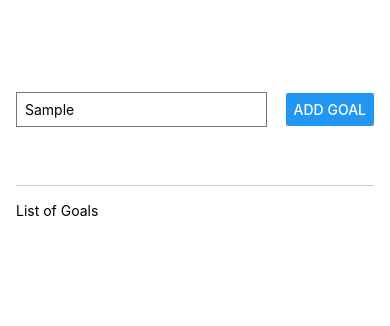
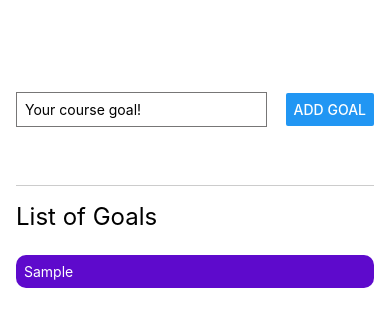
Before and after one commit to ryuto-haraguchi/ReactNative, a React Native app: screen / in a window 390 px wide. Both pictures are taken after typing "Sample" into the empty fields and a click on the button "ADD GOAL". Shown: the top 326 px of the page. Built offline with nearby package versions, Linux system fonts and the light colour scheme.

Commit message:
Section2-25

```diff
--- a/App.js
+++ b/App.js
@@ -1,15 +1,33 @@
 import { StyleSheet, Text, View, Button, TextInput } from "react-native";
-import React from "react";
+import { useState } from "react";
 
 export default function App() {
+  const [inputState, setInputState] = useState("");
+  const [goalsState, setGoalsState] = useState([]);
+
+  const addGoalHandler = () => {
+    setGoalsState((prev) => [...prev, inputState]);
+    setInputState("");
+  };
+
   return (
     <View style={styles.appContainer}>
       <View style={styles.inputContainer}>
-        <TextInput style={styles.textInput} placeholder="Your course goal!" />
-        <Button title="Add Goal" />
+        <TextInput
+          style={styles.textInput}
+          placeholder="Your course goal!"
+          value={inputState}
+          onChangeText={setInputState}
+        />
+        <Button title="Add Goal" onPress={addGoalHandler} />
       </View>
       <View style={styles.goalsContainer}>
-        <Text>List of Goals</Text>
+        <Text style={styles.goalsTitle}>List of Goals</Text>
+        {goalsState.map((goal) => (
+          <Text key={goal} style={styles.goalItem}>
+            {goal}
+          </Text>
+        ))}
       </View>
     </View>
   );
@@ -41,4 +59,15 @@ const styles = StyleSheet.create({
   goalsContainer: {
     flex: 5,
   },
+  goalsTitle: {
+    fontSize: 24,
+    marginBottom: 16,
+  },
+  goalItem: {
+    marginVertical: 8,
+    padding: 8,
+    backgroundColor: "#5e0acc",
+    color: "white",
+    borderRadius: 10,
+  },
 });
```
Also changed, not shown: .serena/memories/project_overview.md (added), .serena/memories/style_conventions.md (added), .serena/memories/suggested_commands.md (added), .serena/memories/task_completion.md (added), .serena/project.yml (added), 1 other file (tests, documents, lock files or other folders).
